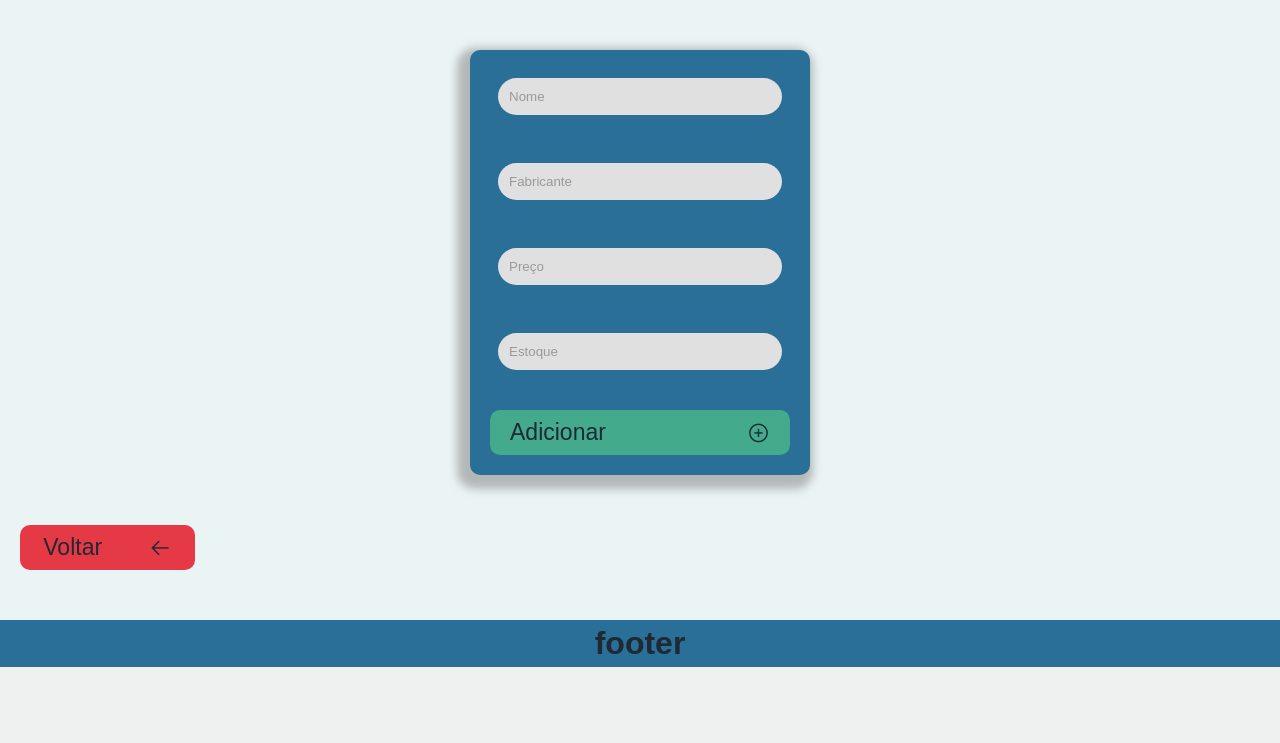
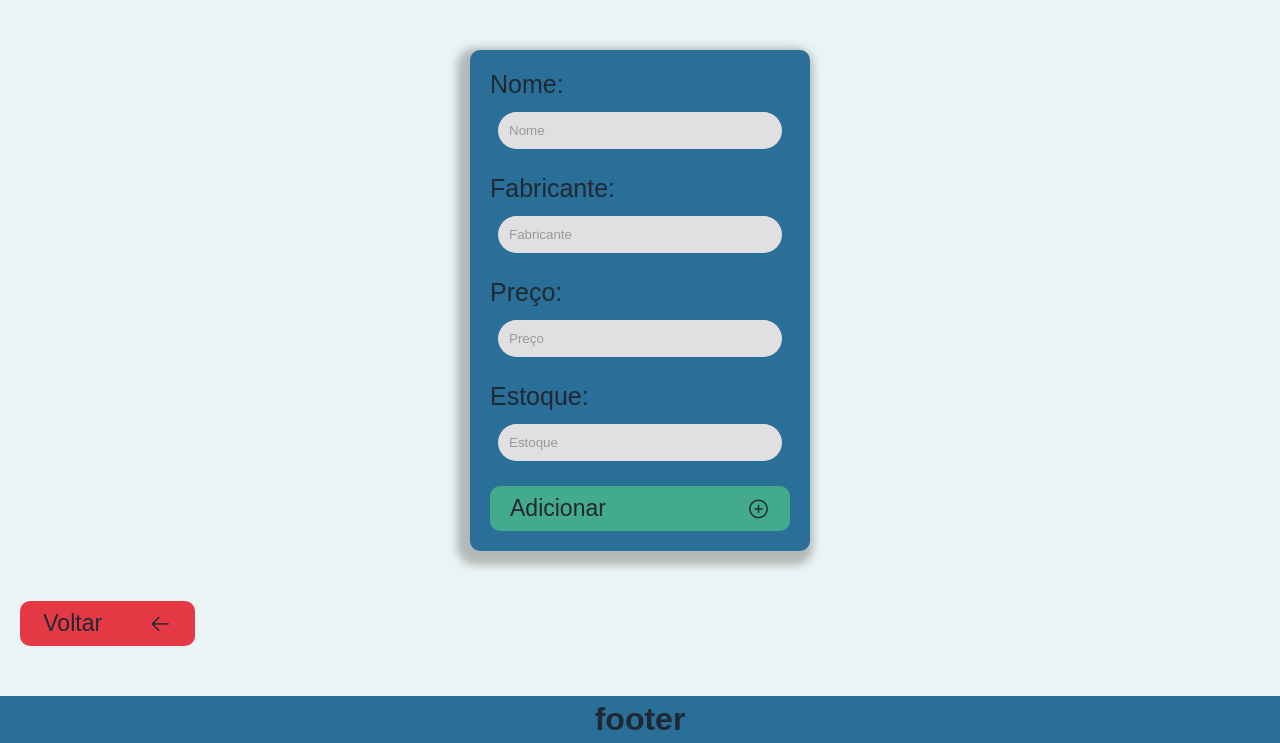
Before and after one commit to Xulinpingu/2-bimestre, a PHP site: page /cadastro.php in a window 1280 px wide. Shown: the part 171-914 px from the top of the page. Before the commit the page ends 838 px from the top, so only its background shows below. Run offline with PHP 8.4, Linux system fonts and the light colour scheme.

Commit message:
Função de adicionar produtos e correções de erro

```diff
--- a/farmacia/cadastro.php
+++ b/farmacia/cadastro.php
@@ -1,3 +1,46 @@
+<?php
+  include "config/conexao.php";
+
+
+  $sucesso = false;
+  $mensagemErro = null;
+
+  if ($_SERVER['REQUEST_METHOD'] == 'POST') {
+
+      $nomeNovo = $_POST['nome'] ?? null;
+      $fabriNovo = $_POST['fabricante'] ?? null;
+      $precoNovo = $_POST['preco'] ?? null;
+      $estoqueNovo = $_POST['estoque'] ?? null;
+
+
+      if (!empty($nomeNovo) && !empty($fabriNovo) && !empty($precoNovo) && !empty($estoqueNovo)) {
+          try {
+              $sql = "INSERT INTO produtos (nome, fabricante, preco, estoque)
+                      VALUES (:nome, :fabricante, :preco, :estoque)";
+
+              $stmt = $pdo->prepare($sql);
+
+              $stmt->execute([
+                  ':nome' => $nomeNovo,
+                  ':fabricante' => $fabriNovo,
+                  ':preco' => $precoNovo,
+                  ':estoque' => $estoqueNovo
+              ]);
+              header("Location: cadastro.php?sucesso=1");
+              exit;
+          } catch (PDOException $e) {
+              $mensagemErro = "Erro ao adicionar o produto: " . $e->getMessage();
+          }
+      } else {
+          $mensagemErro = "Preencha todos os campos!";
+      }
+  }
+
+  if (isset($_GET['sucesso']) && $_GET['sucesso'] == 1) {
+      $sucesso = true;
+  }
+?>
+
 <!DOCTYPE html>
 <html lang="pt-br">
 <head>
@@ -23,13 +66,18 @@
 
     <div class="formdiv">
         <form class="form" action="" method="post">
-            <input type="text" placeholder="Nome">
 
-            <input type="text" placeholder="Fabricante">
+            <label>Nome:</label>
+            <input type="text" name="nome" placeholder="Nome">
 
-            <input type="text" placeholder="Preço">
+            <label>Fabricante:</label>
+            <input type="text" name="fabricante" placeholder="Fabricante">
 
-            <input type="text" placeholder="Estoque">
+            <label>Preço:</label>
+            <input type="text" name="preco" placeholder="Preço">
+
+            <label>Estoque:</label>
+            <input type="text" name="estoque" placeholder="Estoque">
 
             <button class="btn">Adicionar<i class="ph ph-plus-circle"></i></button>
         </form>
@@ -37,6 +85,15 @@
         <button onclick="window.location.href='index.php'" class="voltar">Voltar<i class="ph ph-arrow-left"></i></button>
     </div>
 
+    <!-- Mensagem de sucesso -->
+    <?php if ($sucesso == true) { ?>
+        <div class="mensagem sucesso">Produto adicionado com sucesso!</div>
+    <?php } ?>
+
+    <!-- Mensagem de erro -->
+    <?php if ($mensagemErro) { ?>
+        <div class="mensagem erro"><?php echo $mensagemErro; ?></div>
+    <?php } ?>
 
     <?php include "includes/footer.php" ?>
 </body>
--- a/farmacia/css/style.css
+++ b/farmacia/css/style.css
@@ -162,7 +158,7 @@ td{
 .form {
     display: flex;
     flex-direction: column;
-    gap: 20px;
+    gap: 5px;
     width: 300px;
     padding: 20px;
     margin-top: 50px;
@@ -170,6 +166,10 @@ td{
     background-color: var(--secondary-color);
     -webkit-box-shadow: -5px 6px 9px 8px rgba(138,138,138,0.57);
     box-shadow: -5px 6px 9px 8px rgba(138,138,138,0.57);
+}
+
+.form label {
+    font-size: 25px;
 }
 
 form input {
```
Also changed, not shown: other parts of farmacia/css/style.css (+44 -11 lines), farmacia/index.php (+7 -2 lines).
